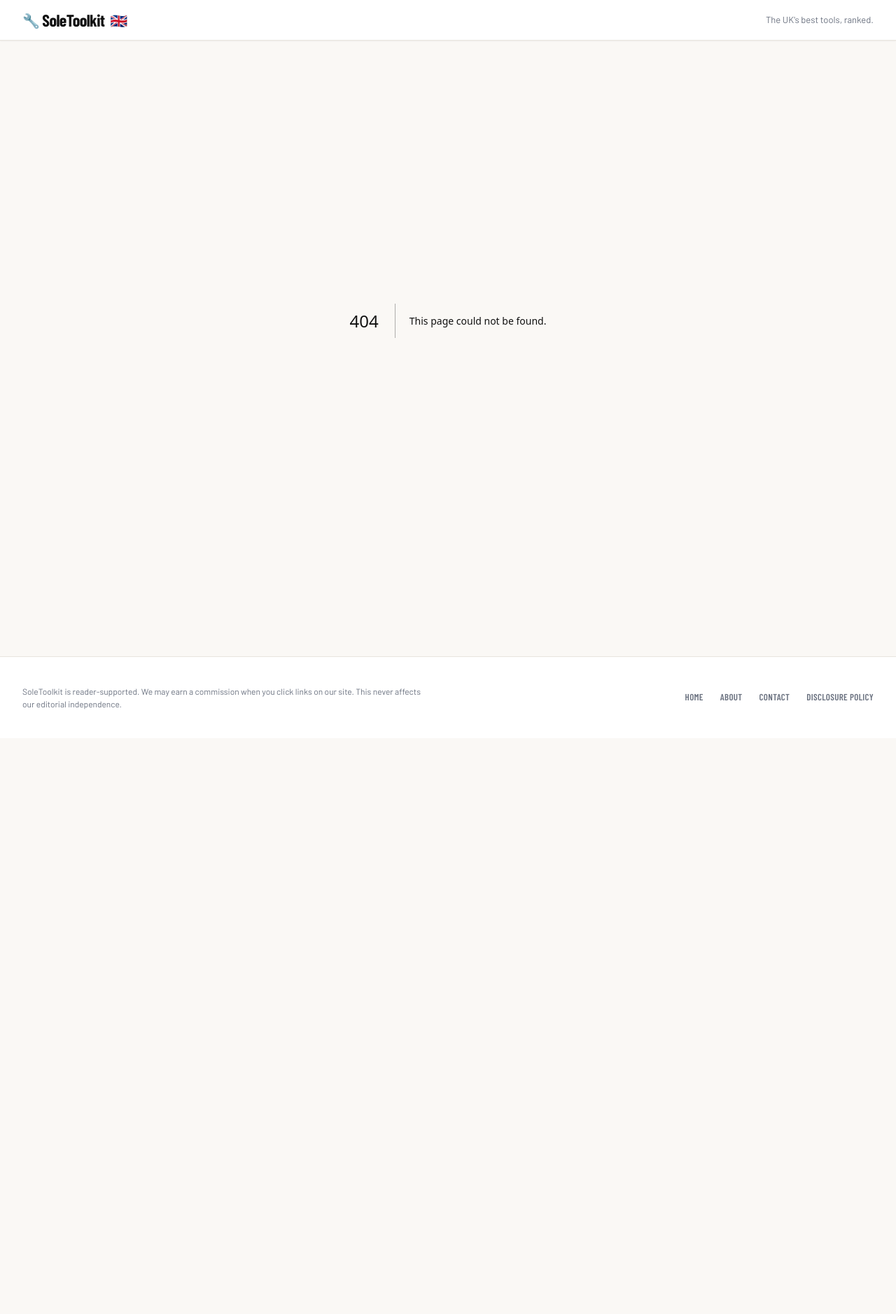
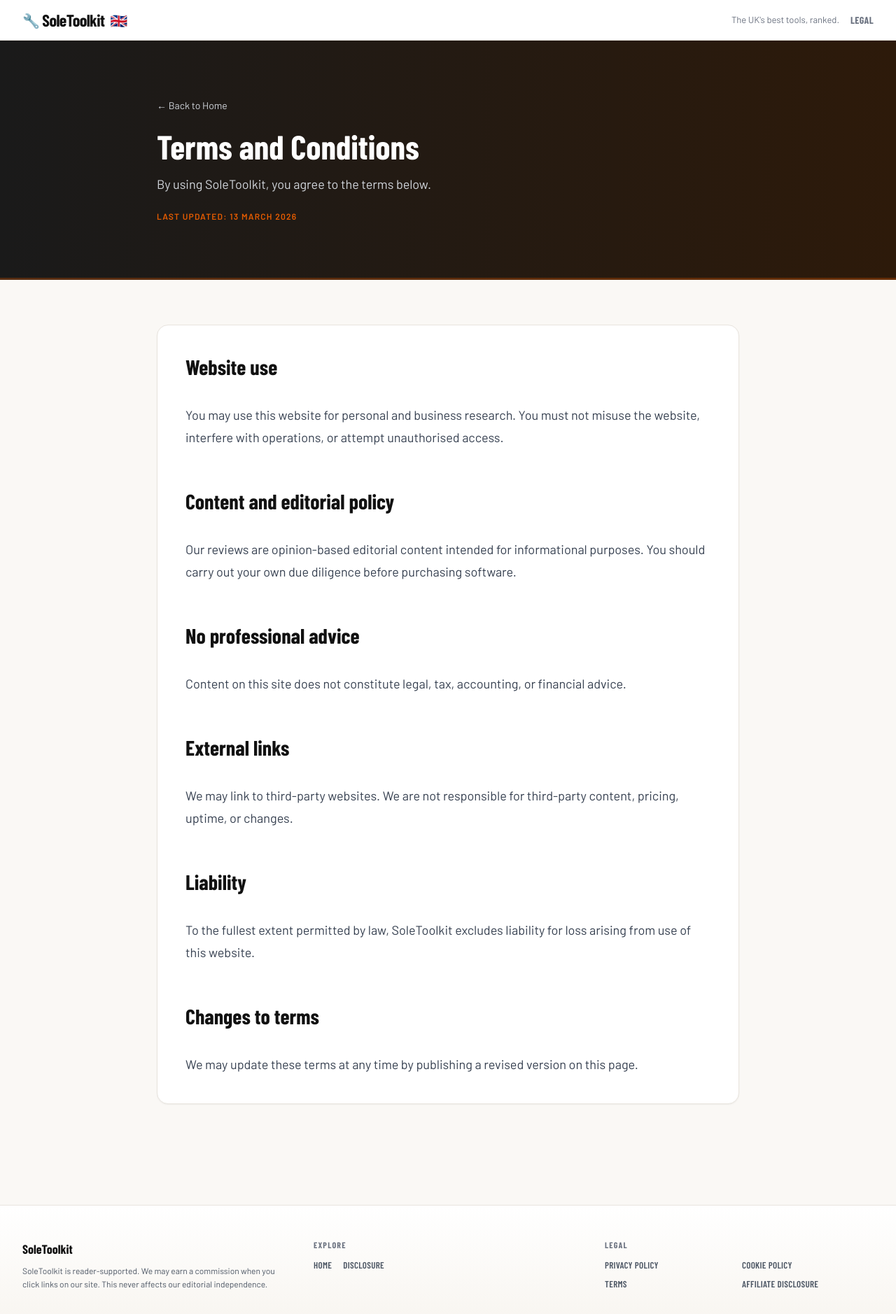
Before and after one commit to stefanlnt23/myreviews, a Next.js app: page /terms-and-conditions in a window 1280 px wide. Before the commit this address had no page. Shown: the top 1878 px of the page at 70% size. Before the commit the page ends 1055 px from the top, so only its background shows below. Built offline with nearby package versions, Linux system fonts and the light colour scheme; a web font is replaced by a local one.

Commit message:
Add legal pages and refresh global navigation/footer look

```diff
--- /dev/null
+++ b/app/affiliate-disclosure/page.tsx
@@ -0,0 +1,37 @@
+import { Metadata } from 'next';
+import LegalPage from '../../components/LegalPage';
+
+export const metadata: Metadata = {
+  title: 'Affiliate Disclosure | SoleToolkit',
+  description: 'How affiliate links work on SoleToolkit and how we stay independent.',
+};
+
+export default function AffiliateDisclosurePage() {
+  return (
+    <LegalPage
+      title="Affiliate Disclosure"
+      lastUpdated="13 March 2026"
+      intro="SoleToolkit is reader-supported and may earn commission from some links."
+    >
+      <h2>How affiliate links work</h2>
+      <p>
+        Some links on this website are affiliate links. If you click one and sign up or buy, we may receive a commission at no extra cost to you.
+      </p>
+
+      <h2>Editorial independence</h2>
+      <p>
+        Commission does not determine our rankings, scores, or conclusions. We aim to keep our reviews honest, useful, and independent.
+      </p>
+
+      <h2>Pricing and product changes</h2>
+      <p>
+        Product pricing and features can change. Always verify details on the provider website before purchasing.
+      </p>
+
+      <h2>Questions</h2>
+      <p>
+        If you have questions about our disclosures, contact us via the contact details on this website.
+      </p>
+    </LegalPage>
+  );
+}
--- /dev/null
+++ b/app/cookie-policy/page.tsx
@@ -0,0 +1,39 @@
+import { Metadata } from 'next';
+import LegalPage from '../../components/LegalPage';
+
+export const metadata: Metadata = {
+  title: 'Cookie Policy | SoleToolkit',
+  description: 'How SoleToolkit uses cookies and similar technologies.',
+};
+
+export default function CookiePolicyPage() {
+  return (
+    <LegalPage
+      title="Cookie Policy"
+      lastUpdated="13 March 2026"
+      intro="This page explains the cookies and similar technologies used on SoleToolkit."
+    >
+      <h2>What are cookies?</h2>
+      <p>
+        Cookies are small text files stored on your device when you visit a website.
+      </p>
+
+      <h2>How we use cookies</h2>
+      <ul>
+        <li>Essential cookies for site functionality and security.</li>
+        <li>Analytics cookies to understand traffic and improve content.</li>
+        <li>Attribution cookies to measure affiliate link performance.</li>
+      </ul>
+
+      <h2>Managing cookies</h2>
+      <p>
+        You can control and delete cookies in your browser settings. Blocking some cookies may affect site performance.
+      </p>
+
+      <h2>Third-party cookies</h2>
+      <p>
+        Some third-party services we use may place their own cookies, subject to their own privacy policies.
+      </p>
+    </LegalPage>
+  );
+}
--- a/app/layout.tsx
+++ b/app/layout.tsx
@@ -35,8 +35,8 @@ export default function RootLayout({
   return (
     <html lang="en">
       <body className={`${barlow.variable} ${barlowCondensed.variable} ${lora.variable} font-sans antialiased min-h-screen flex flex-col bg-background text-foreground`}>
-        <nav className="border-b-[1.5px] border-[#e8e4de] bg-white sticky top-0 z-50 h-[58px] flex items-center shadow-sm">
-          <div className="max-w-7xl w-full mx-auto px-4 sm:px-6 lg:px-8 flex items-center justify-between">
+        <nav className="border-b-[1.5px] border-[#e8e4de] bg-white/95 backdrop-blur sticky top-0 z-50 min-h-[58px] flex items-center shadow-sm">
+          <div className="max-w-7xl w-full mx-auto px-4 sm:px-6 lg:px-8 py-2 flex flex-wrap items-center justify-between gap-3">
             <Link href="/" className="flex items-center gap-2 group relative">
               <span className="text-2xl font-black tracking-tight text-[#111] font-heading hover:text-accent transition-colors flex items-center">
                 <span className="text-accent text-xl mr-1 inline-block group-hover:rotate-12 transition-transform">🔧</span>
@@ -44,8 +44,11 @@ export default function RootLayout({
                 <span className="ml-2 text-xl" title="UK Only" aria-label="United Kingdom">🇬🇧</span>
               </span>
             </Link>
-            <div className="flex items-center">
-              <span className="text-[13px] text-gray-500 font-sans hidden sm:inline-block">The UK&apos;s best tools, ranked.</span>
+            <div className="flex items-center gap-4">
+              <span className="text-[13px] text-gray-500 font-sans hidden md:inline-block">The UK&apos;s best tools, ranked.</span>
+              <Link href="/privacy-policy" className="text-xs md:text-sm font-heading font-bold uppercase tracking-wide text-gray-500 hover:text-[#111] transition-colors">
+                Legal
+              </Link>
             </div>
           </div>
         </nav>
@@ -54,16 +57,33 @@ export default function RootLayout({
           {children}
         </main>
 
-        <footer className="bg-white border-t-[1.5px] border-[#e8e4de] py-10 mt-20">
-          <div className="max-w-7xl mx-auto px-4 sm:px-6 lg:px-8 flex flex-col md:flex-row justify-between items-center gap-6">
-            <p className="max-w-xl text-center md:text-left text-[12px] text-gray-500 font-sans">
-              SoleToolkit is reader-supported. We may earn a commission when you click links on our site. This never affects our editorial independence.
-            </p>
-            <div className="flex flex-wrap justify-center gap-6 text-[13px] font-semibold font-heading text-gray-500 tracking-wide uppercase">
-              <Link href="/" className="hover:text-[#111] transition-colors">Home</Link>
-              <Link href="#" className="hover:text-[#111] transition-colors">About</Link>
-              <Link href="#" className="hover:text-[#111] transition-colors">Contact</Link>
-              <Link href="#" className="hover:text-[#111] transition-colors">Disclosure Policy</Link>
+        <footer className="bg-gradient-to-b from-white to-[#f8f5f0] border-t-[1.5px] border-[#e8e4de] py-12 mt-20">
+          <div className="max-w-7xl mx-auto px-4 sm:px-6 lg:px-8">
+            <div className="grid grid-cols-1 lg:grid-cols-3 gap-8 items-start">
+              <div>
+                <h3 className="font-heading font-extrabold text-lg text-[#111] mb-2">SoleToolkit</h3>
+                <p className="max-w-xl text-[12px] text-gray-600 font-sans leading-relaxed">
+                  SoleToolkit is reader-supported. We may earn a commission when you click links on our site. This never affects our editorial independence.
+                </p>
+              </div>
+
+              <div>
+                <h4 className="font-heading text-xs tracking-widest uppercase text-gray-500 font-bold mb-3">Explore</h4>
+                <div className="flex flex-wrap gap-4 text-[13px] font-semibold font-heading text-gray-600 tracking-wide uppercase">
+                  <Link href="/" className="hover:text-[#111] transition-colors">Home</Link>
+                  <Link href="/affiliate-disclosure" className="hover:text-[#111] transition-colors">Disclosure</Link>
+                </div>
+              </div>
+
+              <div>
+                <h4 className="font-heading text-xs tracking-widest uppercase text-gray-500 font-bold mb-3">Legal</h4>
+                <div className="grid grid-cols-1 sm:grid-cols-2 gap-2 text-[13px] font-semibold font-heading text-gray-600 tracking-wide uppercase">
+                  <Link href="/privacy-policy" className="hover:text-[#111] transition-colors">Privacy Policy</Link>
+                  <Link href="/cookie-policy" className="hover:text-[#111] transition-colors">Cookie Policy</Link>
+                  <Link href="/terms-and-conditions" className="hover:text-[#111] transition-colors">Terms</Link>
+                  <Link href="/affiliate-disclosure" className="hover:text-[#111] transition-colors">Affiliate Disclosure</Link>
+                </div>
+              </div>
             </div>
           </div>
         </footer>
--- /dev/null
+++ b/app/privacy-policy/page.tsx
@@ -0,0 +1,61 @@
+import { Metadata } from 'next';
+import LegalPage from '../../components/LegalPage';
+
+export const metadata: Metadata = {
+  title: 'Privacy Policy | SoleToolkit',
+  description: 'How SoleToolkit collects, stores, and uses personal data.',
+};
+
+export default function PrivacyPolicyPage() {
+  return (
+    <LegalPage
+      title="Privacy Policy"
+      lastUpdated="13 March 2026"
+      intro="This policy explains what data we collect, why we collect it, and your rights under UK GDPR and data protection law."
+    >
+      <h2>Who we are</h2>
+      <p>
+        SoleToolkit publishes independent software reviews for UK sole traders and small service businesses.
+      </p>
+
+      <h2>What data we collect</h2>
+      <ul>
+        <li>Basic analytics data such as page views and device/browser information.</li>
+        <li>Voluntary contact data you send us by email.</li>
+        <li>Technical logs used for security, performance, and fraud prevention.</li>
+      </ul>
+
+      <h2>How we use your data</h2>
+      <ul>
+        <li>To run and improve the website.</li>
+        <li>To respond to enquiries.</li>
+        <li>To detect abuse and keep the site secure.</li>
+      </ul>
+
+      <h2>Legal basis</h2>
+      <p>
+        We process data under legitimate interests (site operation, security, and improvement) and consent where required.
+      </p>
+
+      <h2>Data sharing</h2>
+      <p>
+        We use third-party providers for hosting and analytics. We do not sell your personal data.
+      </p>
+
+      <h2>Data retention</h2>
+      <p>
+        We keep personal data only as long as needed for the purposes listed above, then delete or anonymise it.
+      </p>
+
+      <h2>Your rights</h2>
+      <p>
+        You can request access, correction, deletion, restriction, portability, and objection to processing, subject to legal limits.
+      </p>
+
+      <h2>Contact</h2>
+      <p>
+        For data-related questions, contact us via the contact details listed on this site.
+      </p>
+    </LegalPage>
+  );
+}
--- /dev/null
+++ b/app/terms-and-conditions/page.tsx
@@ -0,0 +1,47 @@
+import { Metadata } from 'next';
+import LegalPage from '../../components/LegalPage';
+
+export const metadata: Metadata = {
+  title: 'Terms and Conditions | SoleToolkit',
+  description: 'Terms for using the SoleToolkit website.',
+};
+
+export default function TermsAndConditionsPage() {
+  return (
+    <LegalPage
+      title="Terms and Conditions"
+      lastUpdated="13 March 2026"
+      intro="By using SoleToolkit, you agree to the terms below."
+    >
+      <h2>Website use</h2>
+      <p>
+        You may use this website for personal and business research. You must not misuse the website, interfere with operations, or attempt unauthorised access.
+      </p>
+
+      <h2>Content and editorial policy</h2>
+      <p>
+        Our reviews are opinion-based editorial content intended for informational purposes. You should carry out your own due diligence before purchasing software.
+      </p>
+
+      <h2>No professional advice</h2>
+      <p>
+        Content on this site does not constitute legal, tax, accounting, or financial advice.
+      </p>
+
+      <h2>External links</h2>
+      <p>
+        We may link to third-party websites. We are not responsible for third-party content, pricing, uptime, or changes.
+      </p>
+
+      <h2>Liability</h2>
+      <p>
+        To the fullest extent permitted by law, SoleToolkit excludes liability for loss arising from use of this website.
+      </p>
+
+      <h2>Changes to terms</h2>
+      <p>
+        We may update these terms at any time by publishing a revised version on this page.
+      </p>
+    </LegalPage>
+  );
+}
--- /dev/null
+++ b/components/LegalPage.tsx
@@ -0,0 +1,34 @@
+import Link from 'next/link';
+
+export default function LegalPage({
+  title,
+  lastUpdated,
+  intro,
+  children,
+}: {
+  title: string;
+  lastUpdated: string;
+  intro: string;
+  children: React.ReactNode;
+}) {
+  return (
+    <div className="min-h-screen bg-[#faf8f5]">
+      <section className="bg-gradient-to-r from-[#1a1a1a] to-[#2d1a0a] border-b-[3px] border-accent/30">
+        <div className="max-w-4xl mx-auto px-4 sm:px-6 lg:px-8 py-16 md:py-20">
+          <Link href="/" className="inline-block text-sm text-gray-300 hover:text-white transition-colors mb-6">
+            &larr; Back to Home
+          </Link>
+          <h1 className="text-4xl md:text-5xl font-heading font-extrabold text-white mb-4">{title}</h1>
+          <p className="text-gray-300 text-lg max-w-3xl">{intro}</p>
+          <p className="text-xs uppercase tracking-widest text-accent font-bold mt-6">Last updated: {lastUpdated}</p>
+        </div>
+      </section>
+
+      <section className="max-w-4xl mx-auto px-4 sm:px-6 lg:px-8 py-12 md:py-16">
+        <article className="bg-white rounded-2xl border border-[#e8e4de] shadow-sm p-6 md:p-10 prose prose-lg max-w-none prose-headings:font-heading prose-headings:font-bold prose-headings:text-[#111] prose-p:text-gray-700 prose-li:text-gray-700 prose-strong:text-[#111]">
+          {children}
+        </article>
+      </section>
+    </div>
+  );
+}
```
